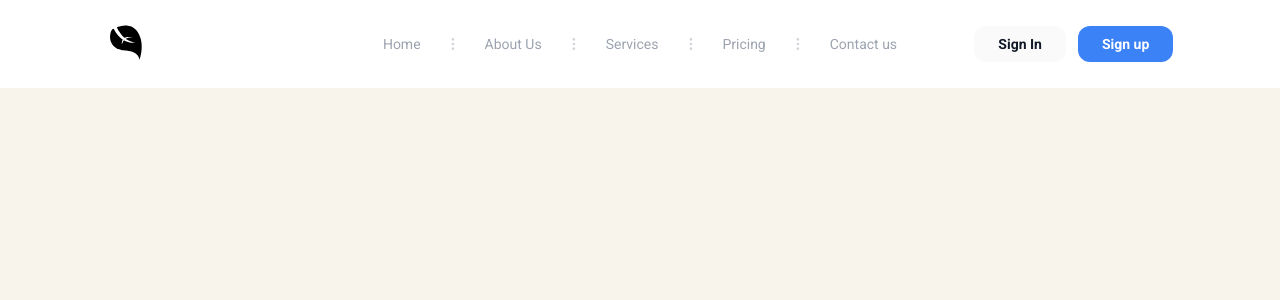
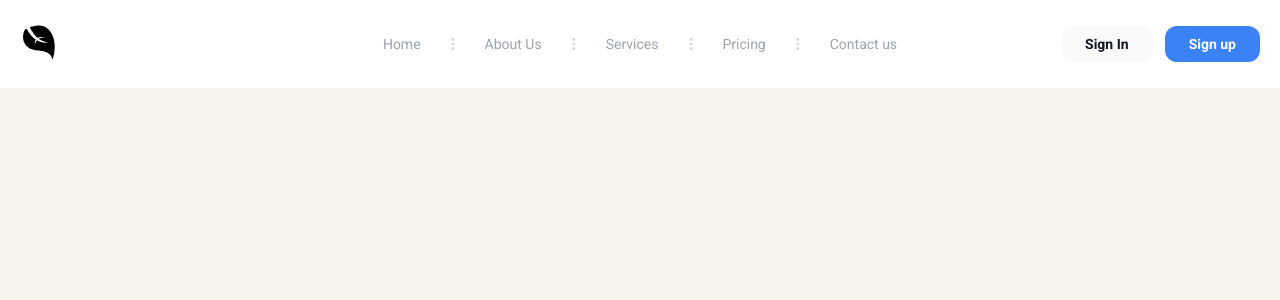
Before and after one commit to mome13/real-estate-react, a React (Vite) app: page / in a window 1280 px wide. Shown: the top 300 px of the page. Built offline with nearby package versions, Linux system fonts and the light colour scheme.

Commit message:
edit/ui: update navigation container

```diff
--- a/src/scenes/navbar/index.tsx
+++ b/src/scenes/navbar/index.tsx
@@ -106,7 +106,7 @@ const Navbar = (props: Props) => {
   const flexBetween = "flex items-center justify-between";
   return (
     <nav className={`${flexBetween} fixed top-0 z-30 w-full bg-white py-6`}>
-      <div className={`${flexBetween} mx-auto w-5/6`}>
+      <div className={`${flexBetween} container mx-auto px-5`}>
         <a className="text-3xl font-bold leading-none" href="#">
           <svg className="h-10" viewBox="0 0 10240 10240">
             <path
```
